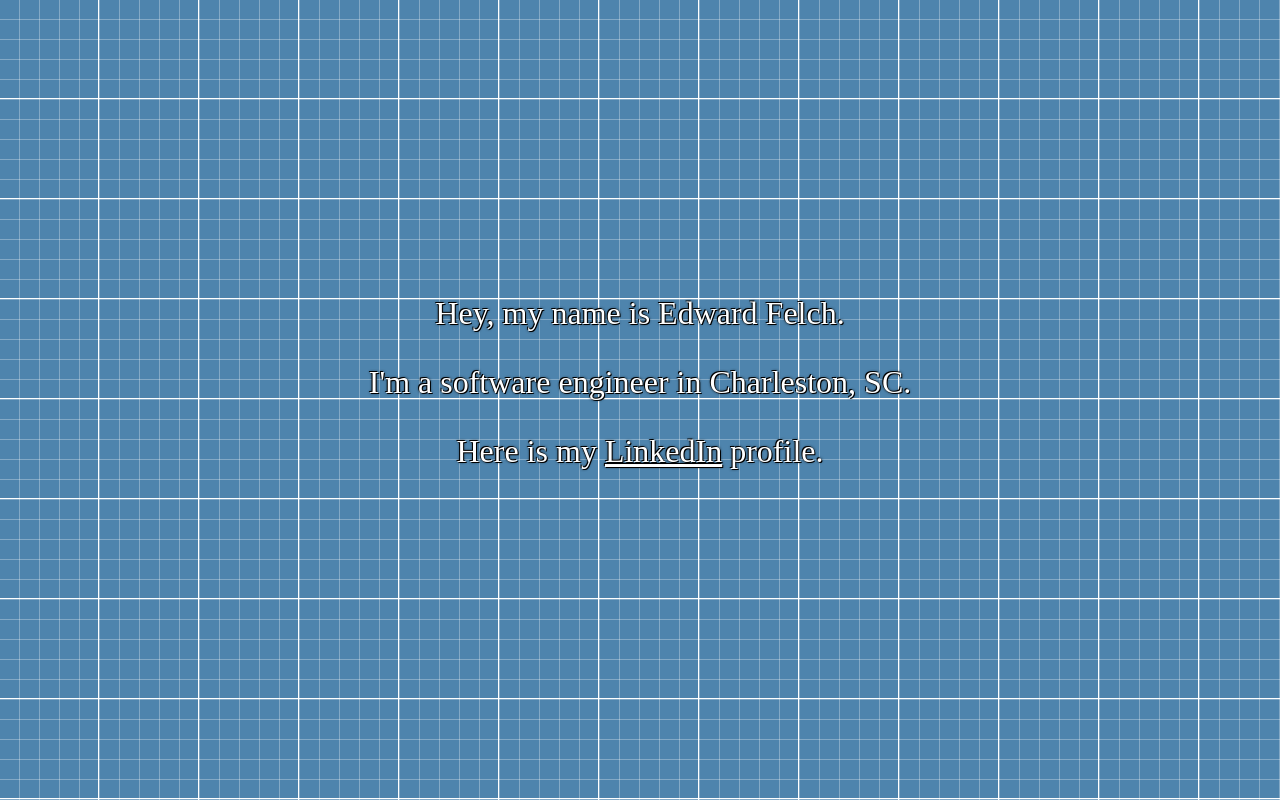
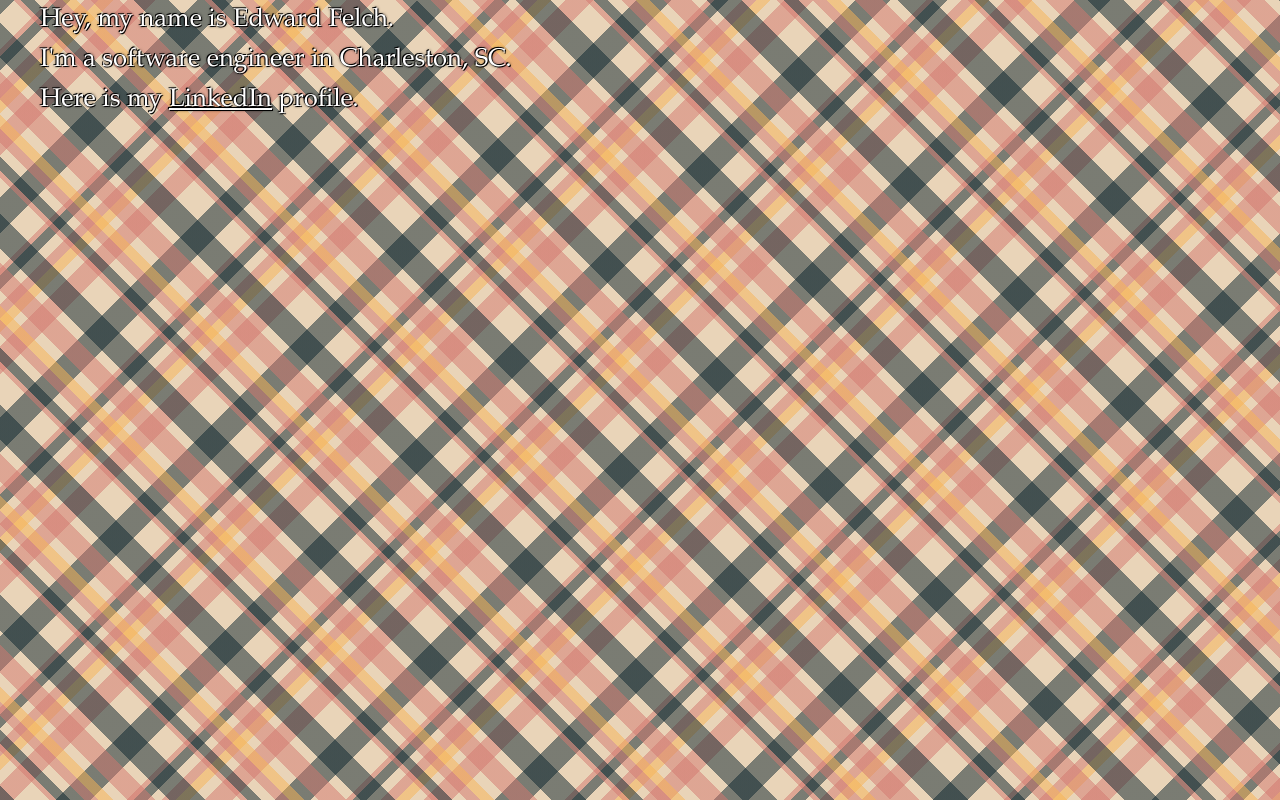
Before and after one commit to efelch/efelch.github.io, a plain HTML site: page index.html in a window 1280 px wide. Drawn offline with Linux system fonts and the light colour scheme.

Commit message:
updated pattern

```diff
--- a/index.html
+++ b/index.html
@@ -6,43 +6,14 @@
   <title>Edward Felch</title>
   <link rel="icon" href="img/icons/favicon-96x96.png">
   <style>
-    body {
-      background-color: rgba(34, 102, 153, .8);
-      background-image: linear-gradient(white 1px, transparent 1px),
-      linear-gradient(90deg, white 1px, transparent 1px),
-      linear-gradient(rgba(255,255,255,.3) 1px, transparent 1px),
-      linear-gradient(90deg, rgba(255,255,255,.3) 1px, transparent 1px);
-      background-size:100px 100px, 100px 100px, 20px 20px, 20px 20px;
-      background-position:-2px -2px, -2px -2px, -1px -1px, -1px -1px
-    }
-
-    div {
-      position: absolute;
-      margin: auto;
-      top: -100px;
-      right: 0;
-      bottom: 0;
-      left: 0;
-      width: 550px;
-      height: 175px;
-      color: white;
-      font-size: 2em;
-      text-align: center;
-      text-shadow: 0px 0px 3px #000, -1px -1px #000, 1px 1px #000;
-    }
-
-    a {
-      color:white;
-    }
+    a,nav,p{color:#fff}*{margin:0;padding:0}html{height:100%}body{min-height:100%;padding:0 2.5em;line-height:2.5em;background-color:#e9d4b8;background-image:repeating-linear-gradient(45deg,transparent 5px,hsla(197,62%,11%,.5) 5px,hsla(197,62%,11%,.5) 10px,hsla(5,53%,63%,0) 10px,hsla(5,53%,63%,0) 35px,hsla(5,53%,63%,.5) 35px,hsla(5,53%,63%,.5) 40px,hsla(197,62%,11%,.5) 40px,hsla(197,62%,11%,.5) 50px,hsla(197,62%,11%,0) 50px,hsla(197,62%,11%,0) 60px,hsla(5,53%,63%,.5) 60px,hsla(5,53%,63%,.5) 70px,hsla(35,91%,65%,.5) 70px,hsla(35,91%,65%,.5) 80px,hsla(35,91%,65%,0) 80px,hsla(35,91%,65%,0) 90px,hsla(5,53%,63%,.5) 90px,hsla(5,53%,63%,.5) 110px,hsla(5,53%,63%,0) 110px,hsla(5,53%,63%,0) 120px,hsla(197,62%,11%,.5) 120px,hsla(197,62%,11%,.5) 140px),repeating-linear-gradient(135deg,transparent 5px,hsla(197,62%,11%,.5) 5px,hsla(197,62%,11%,.5) 10px,hsla(5,53%,63%,0) 10px,hsla(5,53%,63%,0) 35px,hsla(5,53%,63%,.5) 35px,hsla(5,53%,63%,.5) 40px,hsla(197,62%,11%,.5) 40px,hsla(197,62%,11%,.5) 50px,hsla(197,62%,11%,0) 50px,hsla(197,62%,11%,0) 60px,hsla(5,53%,63%,.5) 60px,hsla(5,53%,63%,.5) 70px,hsla(35,91%,65%,.5) 70px,hsla(35,91%,65%,.5) 80px,hsla(35,91%,65%,0) 80px,hsla(35,91%,65%,0) 90px,hsla(5,53%,63%,.5) 90px,hsla(5,53%,63%,.5) 110px,hsla(5,53%,63%,0) 110px,hsla(5,53%,63%,0) 140px,hsla(197,62%,11%,.5) 140px,hsla(197,62%,11%,.5) 160px)}nav,p{font-family:Palatino,'Palatino Linotype',serif;font-size:1.6em;text-shadow:0 0 3px #000,-1px -1px #000,1px 1px #000}
   </style>
 </head>
 <body>
-  <div>
     <p>Hey, my name is Edward Felch.</p>
     <p>I'm a software engineer in Charleston, SC.</p>
     <nav>
       Here is my <a href="https://www.linkedin.com/in/edwardfelch/">LinkedIn</a> profile.
     </nav>
-  </div>
 </body>
 </html>
```
